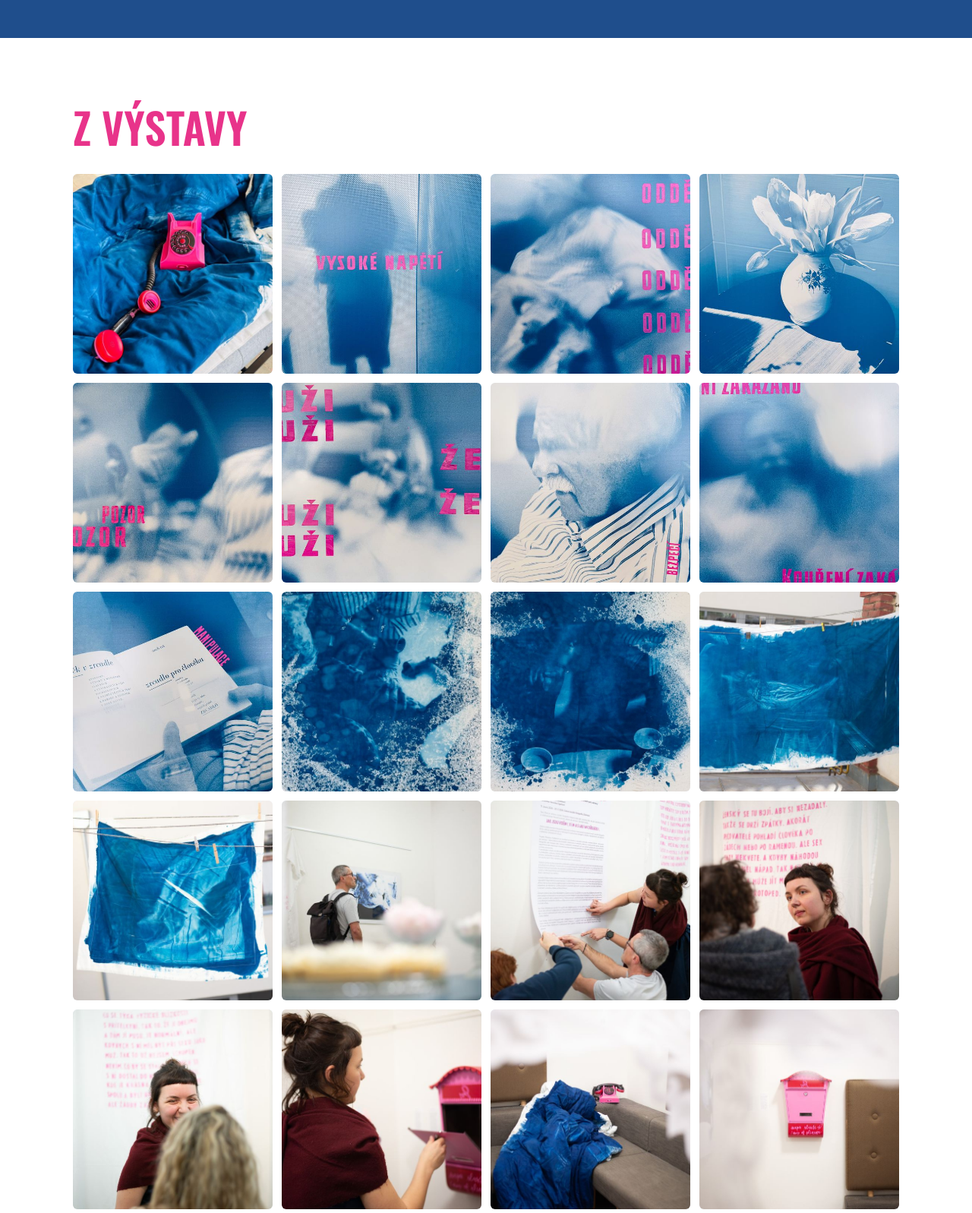
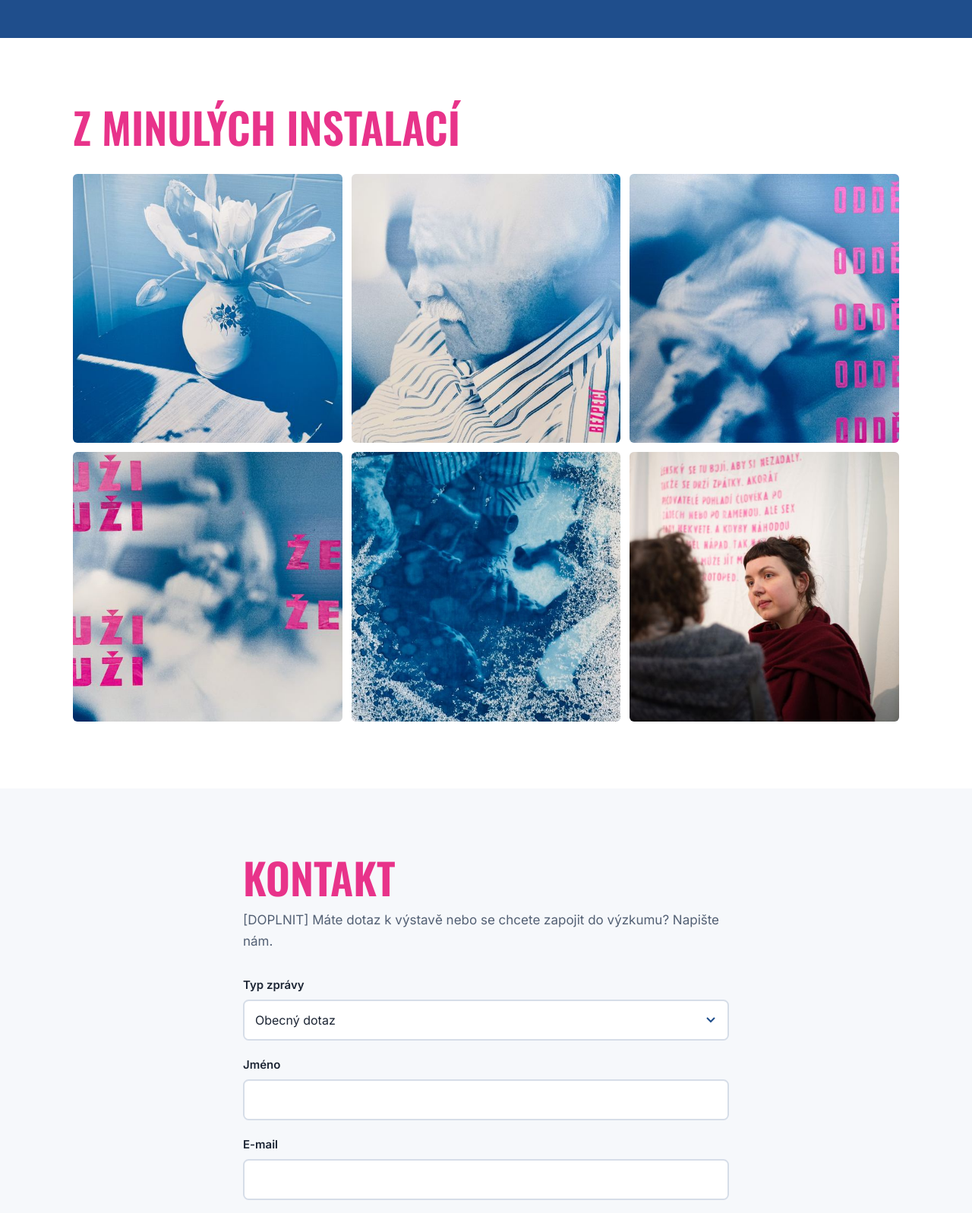
Before and after one commit to vendulabezakova/mapa-slasti, a plain HTML site: page index.html in a window 1280 px wide. Shown: the part 2800-4397 px from the top of the page at 76% size. Drawn offline with nearby package versions, Linux system fonts and the light colour scheme.

Commit message:
Ostrý formulář, poučení o osobních údajích, galerie Z minulých instalací
- nový FORM_ENDPOINT, správkyně Minka Dočkalová, kontakt info@mapaslasti.cz
- pole typ posílá čitelný text možnosti
- galerie: 6 vybraných fotek s alt popisy, 3/2 sloupce, nadpis v CONFIG.galleryTitle

Co-Authored-By: Claude Opus 5.5 <noreply@anthropic.com>

```diff
--- a/index.html
+++ b/index.html
@@ -108,10 +108,10 @@
       </div>
     </section>
 
-    <!-- 4. Z výstavy – galerie -->
+    <!-- 4. Galerie (nadpis v CONFIG.galleryTitle) -->
     <section class="section" id="fotky" aria-labelledby="gallery-title">
       <div class="container">
-        <h2 class="section__title" id="gallery-title">Z výstavy</h2>
+        <h2 class="section__title" id="gallery-title" data-bind="galleryTitle"></h2>
         <ul class="gallery" id="gallery"></ul>
       </div>
     </section>
@@ -126,8 +126,8 @@
           <div class="field">
             <label for="f-type">Typ zprávy</label>
             <select id="f-type" name="type" required>
-              <option value="obecny-dotaz">Obecný dotaz</option>
-              <option value="zapojeni-do-vyzkumu">Chci se zapojit do výzkumu / mapování slasti</option>
+              <option value="Obecný dotaz">Obecný dotaz</option>
+              <option value="Chci se zapojit do výzkumu / mapování slasti">Chci se zapojit do výzkumu / mapování slasti</option>
             </select>
           </div>
 
--- a/main.js
+++ b/main.js
@@ -8,7 +8,7 @@ const CONFIG = {
   // URL webové aplikace Google Apps Script (končí na /exec).
   // Pokud je prázdná, data formuláře se jen vypíšou do konzole.
   FORM_ENDPOINT:
-    "https://script.google.com/macros/s/AKfycbztZmkVTTaNs-T2pnh-exa3rgyFYxsiQAdYIlYq8z3ohxybMfFPaljtmelRzCKKcdGz3Q/exec",
+    "https://script.google.com/macros/s/AKfycbyYLgf0ooYWeYjOlMfRiO4DddubpMvOfoJrvqhQaQyIYya1bLRi9MJkKtvuyxAp10f5/exec",
 
   project: {
     author: "Miloslava Dočkalová",
@@ -54,29 +54,16 @@ const CONFIG = {
     ],
   },
 
+  galleryTitle: "Z minulých instalací",
   // Soubory musí existovat se stejným názvem v img/thumbs/ i img/full/.
   // caption je volitelný popisek pod fotkou v lightboxu.
   gallery: [
-    { file: "IMG_0283.jpg", alt: "Růžový telefon s číselníkem na posteli s kyanotypovým povlečením" },
-    { file: "IMG_0291.jpg", alt: "[DOPLNIT] Popis fotografie" },
-    { file: "IMG_0293.jpg", alt: "[DOPLNIT] Popis fotografie" },
-    { file: "IMG_0294.jpg", alt: "[DOPLNIT] Popis fotografie" },
-    { file: "IMG_0305.jpg", alt: "[DOPLNIT] Popis fotografie" },
-    { file: "IMG_0306.jpg", alt: "[DOPLNIT] Popis fotografie" },
-    { file: "IMG_0307.jpg", alt: "[DOPLNIT] Popis fotografie" },
-    { file: "IMG_0308.jpg", alt: "[DOPLNIT] Popis fotografie" },
-    { file: "IMG_0310.jpg", alt: "[DOPLNIT] Popis fotografie" },
-    { file: "IMG_0312.jpg", alt: "[DOPLNIT] Popis fotografie" },
-    { file: "IMG_0315.jpg", alt: "[DOPLNIT] Popis fotografie" },
-    { file: "JMV_2635.jpg", alt: "[DOPLNIT] Popis fotografie" },
-    { file: "JMV_2637.jpg", alt: "[DOPLNIT] Popis fotografie" },
-    { file: "JMV_4669.jpg", alt: "[DOPLNIT] Popis fotografie" },
-    { file: "JMV_4676.jpg", alt: "[DOPLNIT] Popis fotografie" },
-    { file: "JMV_4694.jpg", alt: "[DOPLNIT] Popis fotografie" },
-    { file: "JMV_4754.jpg", alt: "[DOPLNIT] Popis fotografie" },
-    { file: "JMV_4833.jpg", alt: "[DOPLNIT] Popis fotografie" },
-    { file: "JMV_4837.jpg", alt: "[DOPLNIT] Popis fotografie" },
-    { file: "JMV_4838.jpg", alt: "[DOPLNIT] Popis fotografie" },
+    { file: "IMG_0294.jpg", alt: "Kyanotypie: váza s květinami na stole a růžový nápis POŘÁDEK" },
+    { file: "IMG_0307.jpg", alt: "Kyanotypie: portrét staršího muže v pruhované košili s rukou u tváře, doplněný růžovým textem" },
+    { file: "IMG_0293.jpg", alt: "Rozostřená kyanotypie zmačkaného povlečení s opakovaným růžovým nápisem ODDĚLENÍ" },
+    { file: "IMG_0306.jpg", alt: "Rozostřená kyanotypie postav s růžovými nápisy MUŽI a ŽENY" },
+    { file: "IMG_0312.jpg", alt: "Detail kyanotypie s nepravidelnými okraji a sytě modrou strukturou" },
+    { file: "JMV_4694.jpg", alt: "Rozhovor návštěvnic na vernisáži před stěnou s ručně psaným růžovým textem" },
   ],
 
   contact: {
@@ -86,7 +73,7 @@ const CONFIG = {
       "https://showcase.fmk.utb.cz/en/arts-management/sexy-silver-intimacy-and-sexuality-of-seniors-in-residential-social-care-facilities/",
     thesisLabel: "Diplomová práce",
     privacyNote:
-      "[DOPLNIT] Osobní údaje (jméno, e-mail a obsah zprávy) zpracovává Miloslava Dočkalová výhradně za účelem odpovědi na vaši zprávu, případně vašeho zapojení do výzkumu. Údaje nepředáváme třetím stranám a uchováváme je nejdéle [DOPLNIT] měsíců. Souhlas můžete kdykoli odvolat e-mailem.",
+      "Správkyní osobních údajů je Minka Dočkalová (kontakt: info@mapaslasti.cz). Osobní údaje (jméno, e-mail a obsah zprávy) zpracovává výhradně za účelem odpovědi na vaši zprávu, případně vašeho zapojení do výzkumu. Údaje nepředáváme třetím stranám a uchováváme je nejdéle [DOPLNIT] měsíců. Souhlas můžete kdykoli odvolat e-mailem na info@mapaslasti.cz.",
   },
 };
 
@@ -272,6 +259,7 @@ function renderContact(config) {
 /* --- Galerie a lightbox -------------------------------------------------- */
 
 function setupGallery(config) {
+  bind("galleryTitle", config.galleryTitle);
   const photos = config.gallery;
   const list = $("#gallery");
   const dialog = $("#lightbox");
--- a/style.css
+++ b/style.css
@@ -400,7 +400,7 @@ a:hover { color: var(--color-pink-strong); }
   border-radius: calc(var(--radius) * 0.6);
   overflow: hidden;
   cursor: zoom-in;
-  aspect-ratio: 1;
+  aspect-ratio: 1 / 1;
 }
 
 .gallery__item img {
@@ -708,7 +708,3 @@ html.is-locked { overflow: hidden; }
   .hero-map { padding-top: var(--space-l); }
   .map { height: 360px; }
 }
-
-@media (min-width: 64em) {
-  .gallery { grid-template-columns: repeat(4, 1fr); }
-}
```
